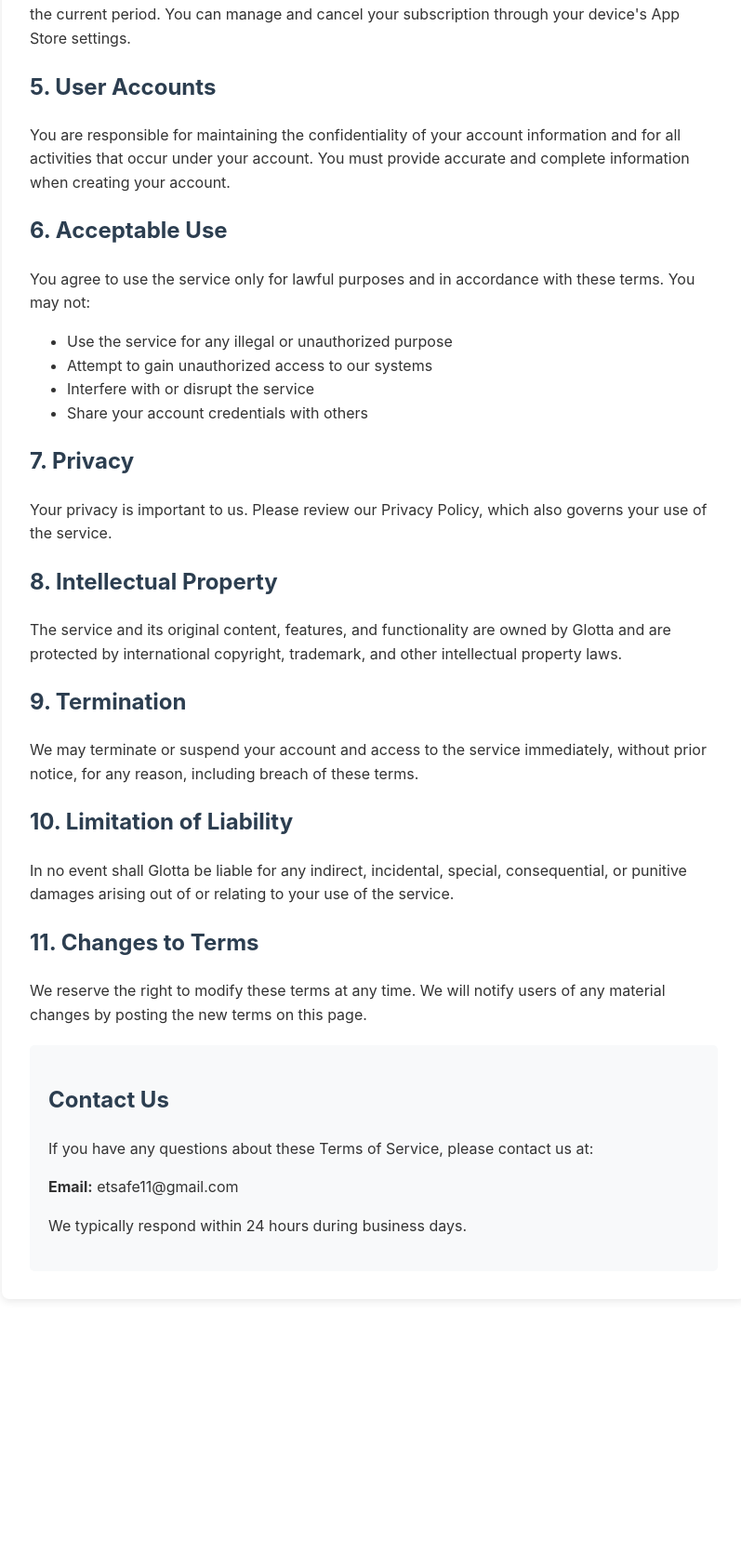
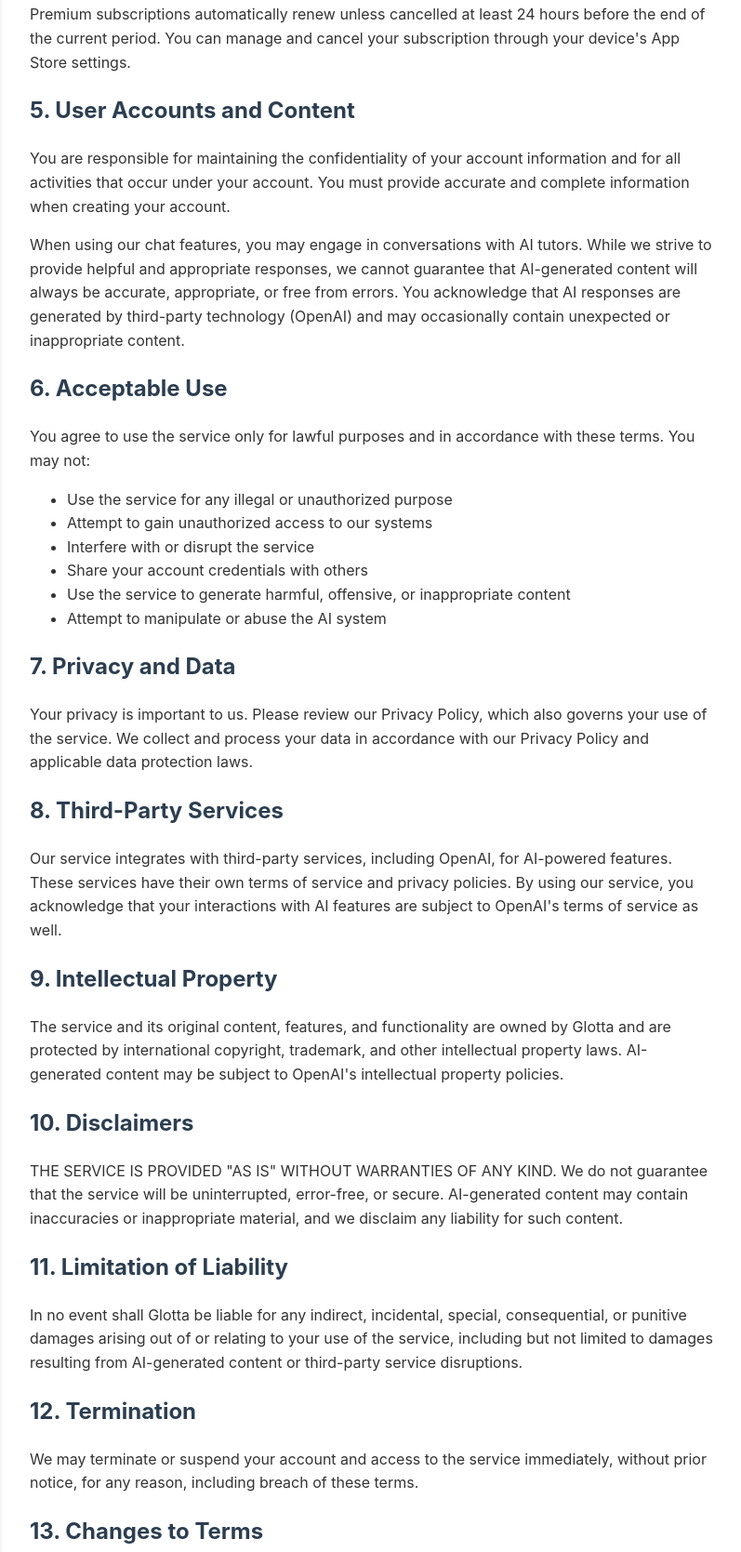
Before and after one commit to etsafe11/glotta-support, a plain HTML site: page terms.html in a window 1280 px wide. Shown: the part 751-2420 px from the top of the page at 93% size, without its empty margins (238-1035 px from the left). Before the commit the page ends 2168 px from the top, so only its background shows below. Drawn offline with Linux system fonts and the light colour scheme.

Commit message:
Update Terms and Privacy Policy for July 2025 with OpenAI integration details

```diff
--- a/terms.html
+++ b/terms.html
@@ -33,13 +33,13 @@
 <body>
     <div class="container">
         <h1>Terms of Service</h1>
-        <p><strong>Last updated:</strong> December 2024</p>
+        <p><strong>Last updated:</strong> July 2025</p>
 
         <h2>1. Acceptance of Terms</h2>
         <p>By downloading, installing, or using the Glotta app, you agree to be bound by these Terms of Service. If you do not agree to these terms, please do not use our service.</p>
 
         <h2>2. Description of Service</h2>
-        <p>Glotta is a language learning application that provides AI-powered tutoring, interactive games, and personalized learning experiences to help users improve their language skills.</p>
+        <p>Glotta is a language learning application that provides AI-powered tutoring, interactive games, and personalized learning experiences to help users improve their language skills. Our service uses OpenAI's technology to provide conversational language learning experiences.</p>
 
         <h2>3. Subscription Services</h2>
         <p>Glotta offers both free and premium subscription plans:</p>
@@ -51,8 +51,9 @@
         <h2>4. Auto-Renewable Subscriptions</h2>
         <p>Premium subscriptions automatically renew unless cancelled at least 24 hours before the end of the current period. You can manage and cancel your subscription through your device's App Store settings.</p>
 
-        <h2>5. User Accounts</h2>
+        <h2>5. User Accounts and Content</h2>
         <p>You are responsible for maintaining the confidentiality of your account information and for all activities that occur under your account. You must provide accurate and complete information when creating your account.</p>
+        <p>When using our chat features, you may engage in conversations with AI tutors. While we strive to provide helpful and appropriate responses, we cannot guarantee that AI-generated content will always be accurate, appropriate, or free from errors. You acknowledge that AI responses are generated by third-party technology (OpenAI) and may occasionally contain unexpected or inappropriate content.</p>
 
         <h2>6. Acceptable Use</h2>
         <p>You agree to use the service only for lawful purposes and in accordance with these terms. You may not:</p>
@@ -61,21 +62,29 @@
             <li>Attempt to gain unauthorized access to our systems</li>
             <li>Interfere with or disrupt the service</li>
             <li>Share your account credentials with others</li>
+            <li>Use the service to generate harmful, offensive, or inappropriate content</li>
+            <li>Attempt to manipulate or abuse the AI system</li>
         </ul>
 
-        <h2>7. Privacy</h2>
-        <p>Your privacy is important to us. Please review our Privacy Policy, which also governs your use of the service.</p>
+        <h2>7. Privacy and Data</h2>
+        <p>Your privacy is important to us. Please review our Privacy Policy, which also governs your use of the service. We collect and process your data in accordance with our Privacy Policy and applicable data protection laws.</p>
 
-        <h2>8. Intellectual Property</h2>
-        <p>The service and its original content, features, and functionality are owned by Glotta and are protected by international copyright, trademark, and other intellectual property laws.</p>
+        <h2>8. Third-Party Services</h2>
+        <p>Our service integrates with third-party services, including OpenAI, for AI-powered features. These services have their own terms of service and privacy policies. By using our service, you acknowledge that your interactions with AI features are subject to OpenAI's terms of service as well.</p>
 
-        <h2>9. Termination</h2>
+        <h2>9. Intellectual Property</h2>
+        <p>The service and its original content, features, and functionality are owned by Glotta and are protected by international copyright, trademark, and other intellectual property laws. AI-generated content may be subject to OpenAI's intellectual property policies.</p>
+
+        <h2>10. Disclaimers</h2>
+        <p>THE SERVICE IS PROVIDED "AS IS" WITHOUT WARRANTIES OF ANY KIND. We do not guarantee that the service will be uninterrupted, error-free, or secure. AI-generated content may contain inaccuracies or inappropriate material, and we disclaim any liability for such content.</p>
+
+        <h2>11. Limitation of Liability</h2>
+        <p>In no event shall Glotta be liable for any indirect, incidental, special, consequential, or punitive damages arising out of or relating to your use of the service, including but not limited to damages resulting from AI-generated content or third-party service disruptions.</p>
+
+        <h2>12. Termination</h2>
         <p>We may terminate or suspend your account and access to the service immediately, without prior notice, for any reason, including breach of these terms.</p>
 
-        <h2>10. Limitation of Liability</h2>
-        <p>In no event shall Glotta be liable for any indirect, incidental, special, consequential, or punitive damages arising out of or relating to your use of the service.</p>
-
-        <h2>11. Changes to Terms</h2>
+        <h2>13. Changes to Terms</h2>
         <p>We reserve the right to modify these terms at any time. We will notify users of any material changes by posting the new terms on this page.</p>
 
         <div class="contact">
```
Also changed, not shown: privacy.html (+23 -5 lines).
